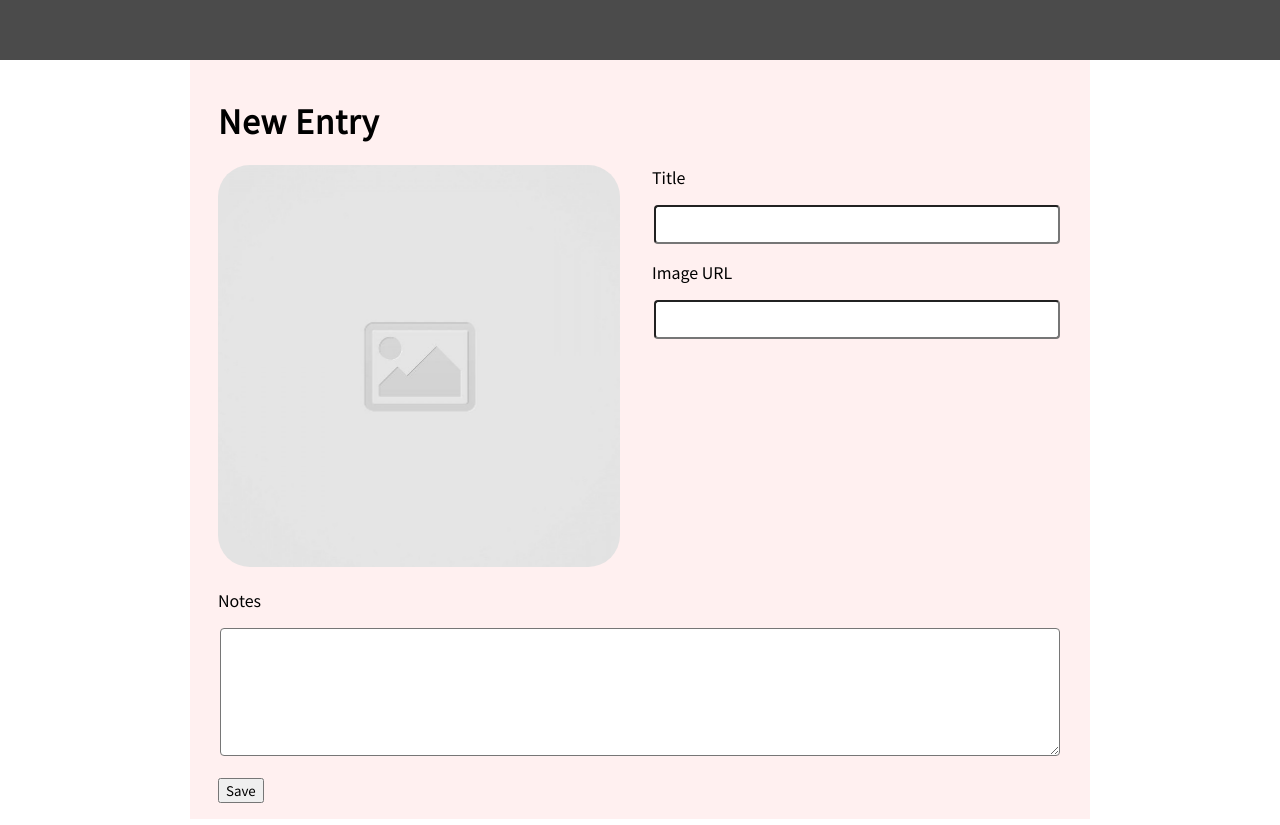
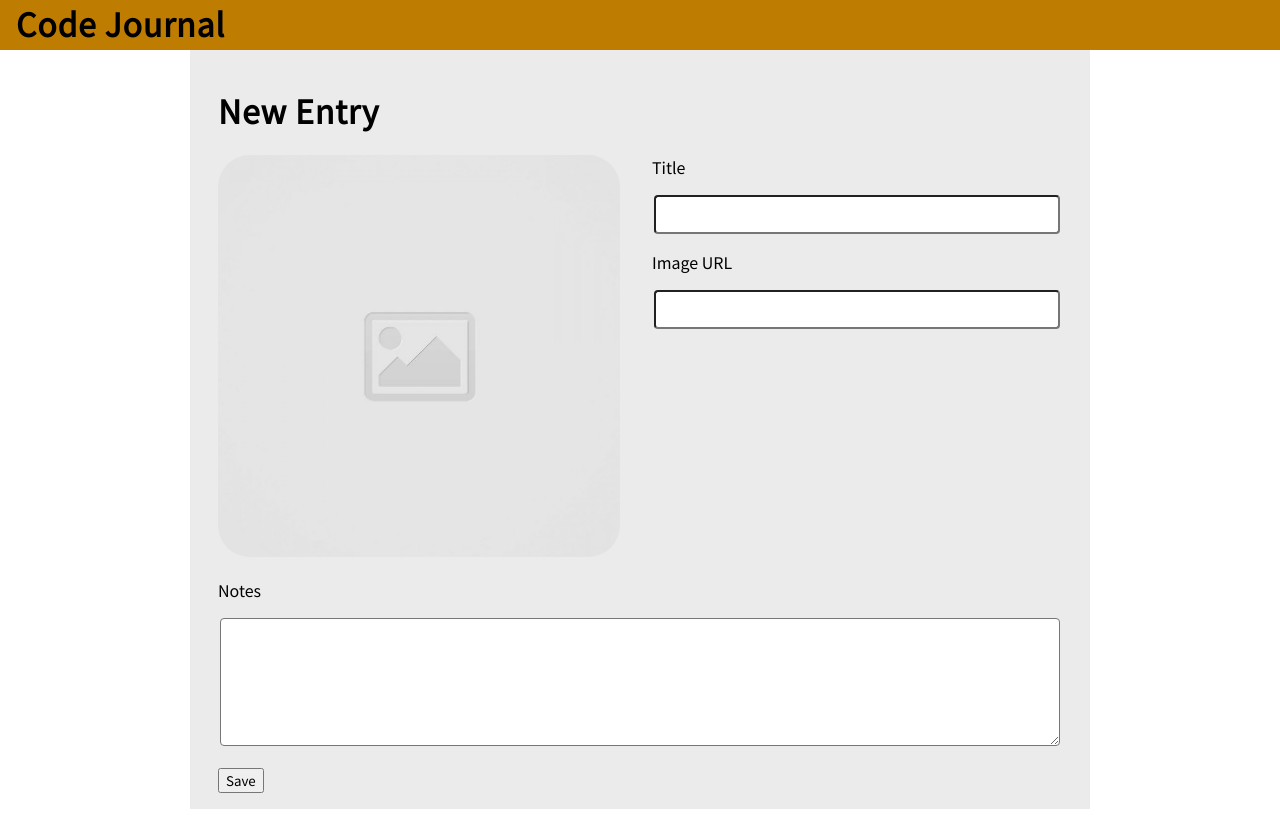
Before and after one commit to ErikModica/code-journal, a website: page index.html in a window 1280 px wide. Drawn offline with Linux system fonts and the light colour scheme.

Commit message:
minor style changes to colors and added a new sibling entries div with a empty ul element in it

```diff
--- a/css/styles.css
+++ b/css/styles.css
@@ -3,12 +3,17 @@
 }
 
 header {
-  background-color: rgb(75, 75, 75);
-  height: 60px;
+  background-color: rgb(190, 124, 0);
+  height: 50px;
 }
 
 h1 {
   letter-spacing: 0.05rem;
+}
+
+header > h1 {
+  margin: 0;
+  padding-left: 1rem;
 }
 
 input,
@@ -23,7 +28,7 @@ textarea {
 }
 
 .container {
-  background-color: rgb(255, 240, 240);
+  background-color: rgb(235, 235, 235);
   padding: 1rem;
 }
 
--- a/index.html
+++ b/index.html
@@ -18,6 +18,7 @@
 </head>
 <body>
   <header>
+    <h1>Code Journal</h1>
   </header>
   <main>
     <div data-view="entry-form">
@@ -65,6 +66,12 @@
         </form>
       </div>
     </div>
+
+    <div data-view="entries">
+      <ul>
+
+      </ul>
+    </div>
   </main>
   <script src="js/data.js"></script>
   <script src="js/main.js"></script>
```
